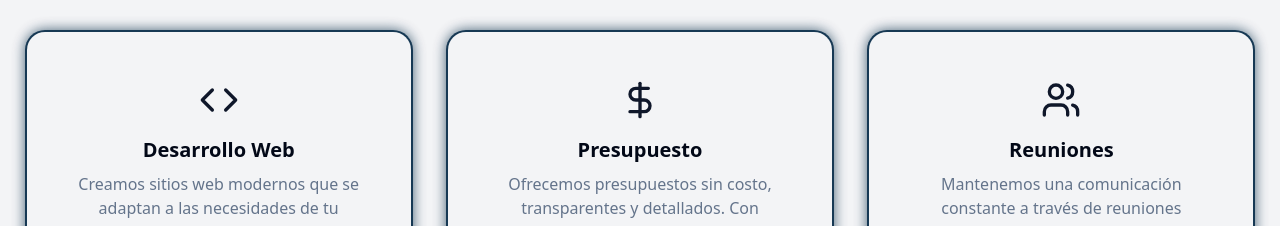
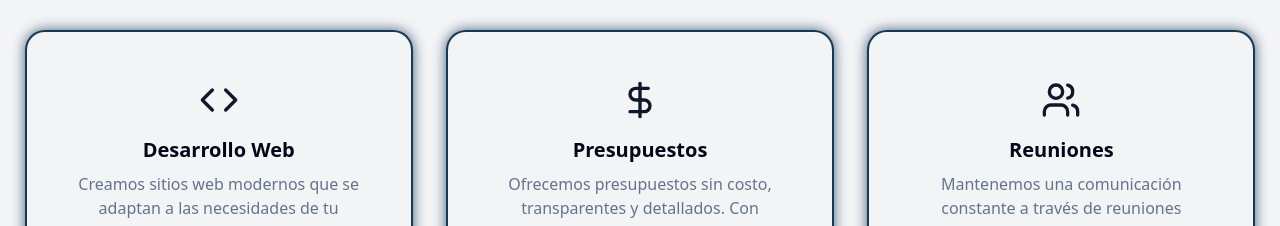
Before and after one commit to nabudev/cefiro-technologies, a Next.js app in the folder myapp/: page / in a window 1280 px wide. Shown: the part 980-1206 px from the top of the page. Built offline with nearby package versions, Linux system fonts and the light colour scheme.

Commit message:
Update titlle card what-we-do.jsx

```diff
--- a/myapp/src/components/what-we-do.jsx
+++ b/myapp/src/components/what-we-do.jsx
@@ -18,7 +18,7 @@ export function WhatWeDo() {
           <NeonGradientCard className="max-w-sm items-center justify-center text-center">
             <ServiceCard
               icon={<DollarSign className="h-10 w-10 mb-4 text-primary" />}
-              title="Presupuesto"
+              title="Presupuestos"
               description="Ofrecemos presupuestos sin costo, transparentes y detallados. Con opciones flexibles para diferentes escalas y necesidades." />
           </NeonGradientCard>
           <NeonGradientCard className="max-w-sm items-center justify-center text-center">
```
